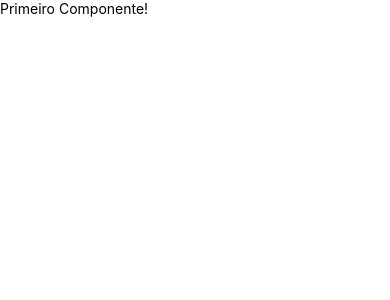
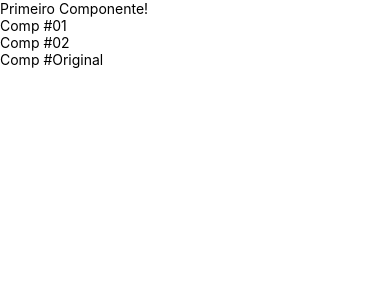
Before and after one commit to JordyLimaEng/react-study, a React Native app in the folder exercicios/exercicios/: screen / in a window 390 px wide. Shown: the top 300 px of the page. Built offline with nearby package versions, Linux system fonts and the light colour scheme.

Commit message:
Sistema de Módulos ECMAScript

```diff
--- a/exercicios/exercicios/src/App.js
+++ b/exercicios/exercicios/src/App.js
@@ -1,7 +1,18 @@
 import React from 'react'
-import { Text } from 'react-native'
+import { View } from 'react-native'
 
-export default () => { //retorna por jsx - sempre precisa do modulo React pra retornar jsx
+import C1 from './components/Primeiro'
+import CompOriginal, { Comp1, Comp2 } from './components/Multi'
+
+export default () => (
+    //retorna por jsx - sempre precisa do modulo React pra retornar jsx
     //também podemos exportar como arrow function
-    return <Text>Primeiro Componente!</Text>
-}
+    <View>
+        <C1>
+        </C1>
+        <Comp1></Comp1>
+        <Comp2></Comp2>
+        <CompOriginal></CompOriginal>
+    </View>
+
+)
--- /dev/null
+++ b/exercicios/exercicios/src/components/Multi.js
@@ -0,0 +1,16 @@
+import React from 'react'
+import { Text } from 'react-native'
+
+export default function Comp() {
+    return <Text>Comp #Original</Text>
+}
+
+function Comp1() {
+    return <Text>Comp #01</Text>
+}
+
+function Comp2() {
+    return <Text>Comp #02</Text>
+}
+
+export { Comp1, Comp2}
```
